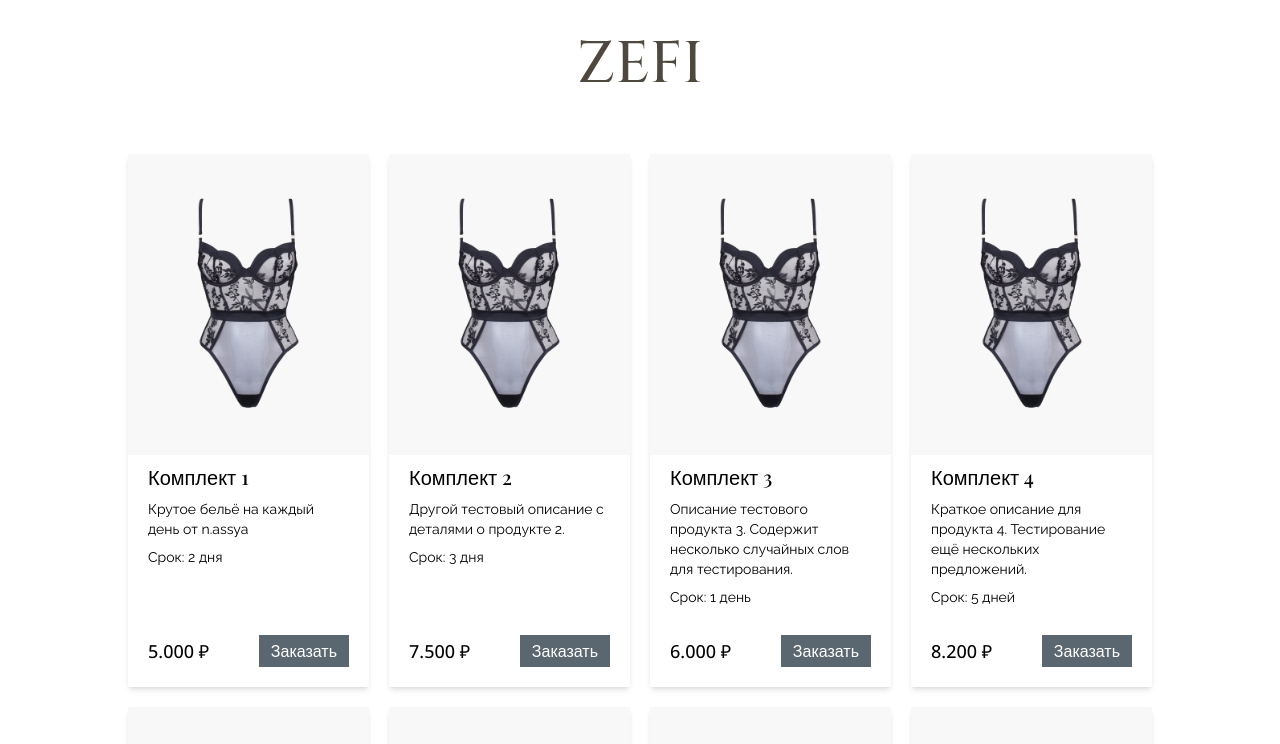
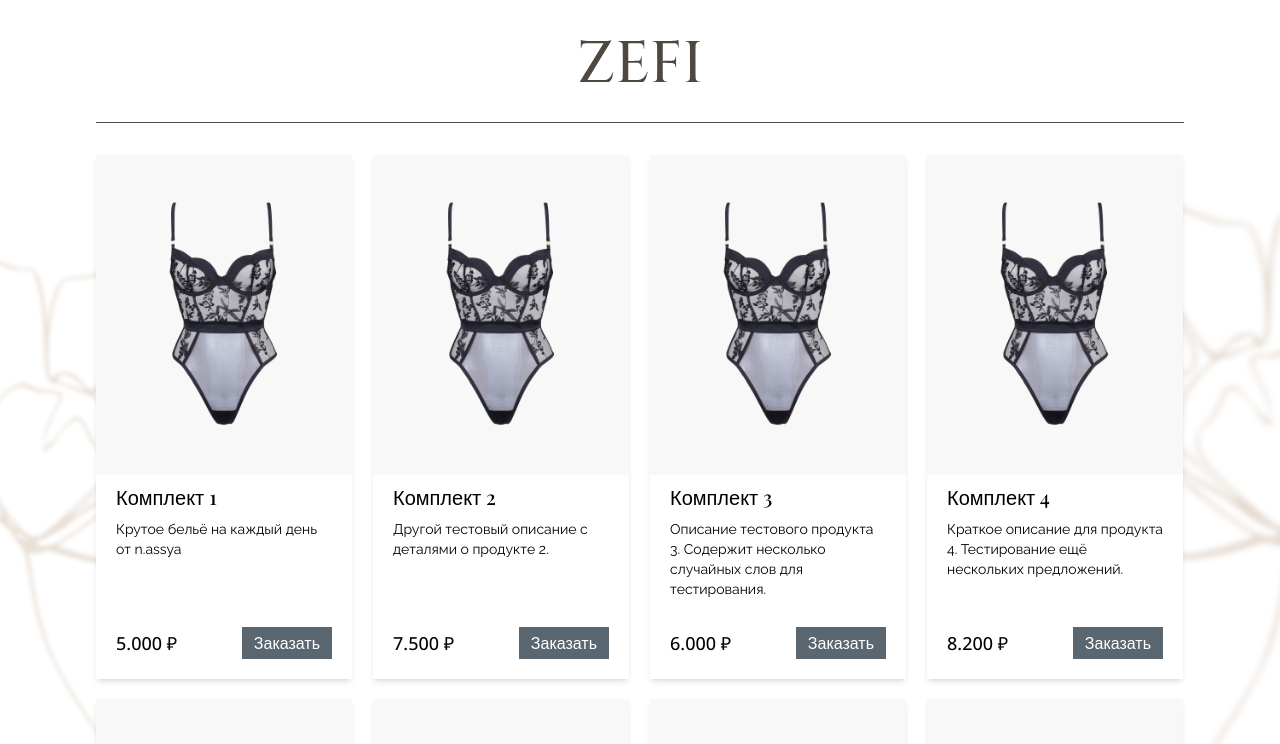
Before and after one commit to ptprt5m/zefi-catalog, a Next.js app: page / in a window 1280 px wide. Shown: the top 744 px of the page. Built offline with nearby package versions, Linux system fonts and the light colour scheme.

Commit message:
feat: added flowers on main bg

```diff
--- a/public/api/products.json
+++ b/public/api/products.json
@@ -4,79 +4,69 @@
         "name": "Комплект 1",
         "description": "Крутое бельё на каждый день от n.assya",
         "image": ["/images/lingerie.jpg", "/images/lingerie2.jpeg"],
-        "price": "5000",
-        "time": "2 дня"
+        "price": "5000"
     },
     {
         "id": 1,
         "name": "Комплект 2",
         "description": "Другой тестовый описание с деталями о продукте 2.",
         "image": ["/images/lingerie.jpg", "/images/lingerie2.jpeg"],
-        "price": "7500",
-        "time": "3 дня"
+        "price": "7500"
     },
     {
         "id": 2,
         "name": "Комплект 3",
         "description": "Описание тестового продукта 3. Содержит несколько случайных слов для тестирования.",
         "image": ["/images/lingerie.jpg", "/images/lingerie2.jpeg"],
-        "price": "6000",
-        "time": "1 день"
+        "price": "6000"
     },
     {
         "id": 3,
         "name": "Комплект 4",
         "description": "Краткое описание для продукта 4. Тестирование ещё нескольких предложений.",
         "image": ["/images/lingerie.jpg", "/images/lingerie2.jpeg"],
-        "price": "8200",
-        "time": "5 дней"
+        "price": "8200"
     },
     {
         "id": 4,
         "name": "Комплект 5",
         "description": "Детали тестового продукта 5. Содержит более конкретную информацию и характеристики.",
         "image": ["/images/lingerie.jpg", "/images/lingerie2.jpeg"],
-        "price": "4500",
-        "time": "2 дня"
+        "price": "4500"
     },
     {
         "id": 5,
         "name": "Комплект 6",
         "description": "Описание тестового продукта 6. Это ещё один пример продукта в списке.",
         "image": ["/images/lingerie.jpg", "/images/lingerie2.jpeg"],
-        "price": "9000",
-        "time": "7 дней"
+        "price": "9000"
     },
     {
         "id": 6,
         "name": "Комплект 7",
         "description": "Продукт 7 является хорошим примером более длинного описания с некоторым случайным текстом.",
         "image": ["/images/lingerie.jpg", "/images/lingerie2.jpeg"],
-        "price": "5200",
-        "time": "4 дня"
+        "price": "5200"
     },
     {
         "id": 7,
         "name": "Комплект 8",
         "description": "Тестовый продукт 8 с другим примером описания. Некоторое случайное тестовое слово.",
         "image": ["/images/lingerie.jpg", "/images/lingerie2.jpeg"],
-        "price": "7800",
-        "time": "6 дней"
+        "price": "7800"
     },
     {
         "id": 8,
         "name": "Комплект 9",
         "description": "Описание продукта 9. Просто текст для тестирования.",
         "image": ["/images/lingerie.jpg", "/images/lingerie2.jpeg"],
-        "price": "6500",
-        "time": "3 дня"
+        "price": "6500"
     },
     {
         "id": 9,
         "name": "Комплект 10",
         "description": "Последний тестовый продукт в этом списке. Случайное описание для тестирования.",
         "image": ["/images/lingerie.jpg", "/images/lingerie2.jpeg"],
-        "price": "8400",
-        "time": "8 дней"
+        "price": "8400"
     }
 ]
--- a/src/app/layout.tsx
+++ b/src/app/layout.tsx
@@ -2,7 +2,7 @@ import type { Metadata } from 'next'
 
 import './globals.css'
 import { cn, open_sans } from '@/utils'
-import { Footer, Header } from '@/components'
+import { FlowerLeftSVG, FlowerRightSVG, Footer, Header } from '@/components'
 
 export const metadata: Metadata = {
     title: 'Create Next App',
@@ -18,7 +18,7 @@ export default function RootLayout({
         <html lang="en">
             <body
                 className={cn(
-                    'w-full max-w-5xl m-auto min-h-screen flex flex-col justify-between items-center h-full',
+                    'w-full max-w-6xl m-auto min-h-screen flex flex-col justify-between items-center h-full overflow-x-hidden px-8',
                     open_sans.className
                 )}
             >
@@ -26,6 +26,16 @@ export default function RootLayout({
                 <main className="flex-grow pt-8 pb-14 w-full h-full">
                     {children}
                 </main>
+                <div className="hidden lg:flex fixed top-0 left-0 w-full h-full -z-10">
+                    <FlowerLeftSVG
+                        size={340}
+                        className="absolute left-[8%] top-1/4 transform -translate-x-1/2 opacity-40 blur-[2px]"
+                    />
+                    <FlowerRightSVG
+                        size={490}
+                        className="absolute right-[6%] top-1/4 transform translate-x-1/2 opacity-50 blur-[3px]"
+                    />
+                </div>
                 <Footer />
             </body>
         </html>
--- a/src/components/Footer.tsx
+++ b/src/components/Footer.tsx
@@ -4,7 +4,7 @@ import { SocialLinksBlock } from './SocialLinksBlock'
 
 export const Footer = () => (
     <footer className="py-10 border-t border-zefi-brown w-full flex gap-3 justify-between items-center">
-        <p className={cn('text-zefi-brown text', raleway.className)}>
+        <p className={cn('text-zefi-brown font-medium', raleway.className)}>
             {FOOTER.text.toUpperCase()} <span> {FOOTER.copyright}</span>
         </p>
         <SocialLinksBlock />
--- a/src/components/Header.tsx
+++ b/src/components/Header.tsx
@@ -1,7 +1,7 @@
 import { LogoSVG } from './svg'
 
 export const Header = () => (
-    <header className="w-full flex justify-center items-center py-10">
+    <header className="w-full flex justify-center items-center py-10 border-b border-zefi-brown">
         <LogoSVG />
     </header>
 )
--- a/src/components/index.ts
+++ b/src/components/index.ts
@@ -2,4 +2,12 @@ export { Header } from './Header'
 export { Footer } from './Footer'
 export { SocialLinksBlock } from './SocialLinksBlock'
 
-export { LogoSVG } from './svg'
+export {
+    LogoSVG,
+    FlowerLeftSVG,
+    FlowerRightSVG,
+    InstagramSVG,
+    TelegramSVG,
+    VKontakteSVG,
+    WhatsAppSVG,
+} from './svg'
--- a/src/components/products/ProductCard.tsx
+++ b/src/components/products/ProductCard.tsx
@@ -3,14 +3,8 @@ import { cn, formatNumberWithDots, playfair, raleway } from '@/utils'
 import Image from 'next/image'
 import Link from 'next/link'
 
-export const ProductCard = ({
-    name,
-    description,
-    price,
-    time,
-    image,
-}: IProduct) => (
-    <div className="flex flex-col gap-2 max-w-64 items-center shadow-md">
+export const ProductCard = ({ name, description, price, image }: IProduct) => (
+    <div className="flex flex-col gap-2 max-w-64 items-center shadow-md bg-white">
         <Image
             height={100}
             width={200}
@@ -23,7 +17,6 @@ export const ProductCard = ({
                 {name}
             </h2>
             <p className={cn('text-sm', raleway.className)}>{description}</p>
-            <p className={cn('text-sm', raleway.className)}>Срок: {time}</p>
         </div>
         <div className="flex gap-3 justify-between items-center p-5 w-full">
             <p className={cn('text-lg font-medium')}>
--- a/src/components/svg/FlowerLeft.tsx
+++ b/src/components/svg/FlowerLeft.tsx
@@ -1,4 +1,4 @@
-export const FlowerLeftSVG = ({ size = 50 }) => (
+export const FlowerLeftSVG = ({ size = 50, className }) => (
     <svg
         height="100%"
         strokeMiterlimit="10"
@@ -14,6 +14,7 @@ export const FlowerLeftSVG = ({ size = 50 }) => (
         xmlSpace="preserve"
         xmlns="http://www.w3.org/2000/svg"
         xmlnsXlink="http://www.w3.org/1999/xlink"
+        className={className}
     >
         <defs />
         <clipPath id="ArtboardFrame">
--- a/src/components/svg/FlowerRight.tsx
+++ b/src/components/svg/FlowerRight.tsx
@@ -1,4 +1,4 @@
-export const FlowerRightSVG = ({ size = 50 }) => (
+export const FlowerRightSVG = ({ size = 50, className }) => (
     <svg
         height="100%"
         strokeMiterlimit="10"
@@ -14,6 +14,7 @@ export const FlowerRightSVG = ({ size = 50 }) => (
         xmlSpace="preserve"
         xmlns="http://www.w3.org/2000/svg"
         xmlnsXlink="http://www.w3.org/1999/xlink"
+        className={className}
     >
         <defs />
         <g id="Слой-3">
--- a/src/models/types.ts
+++ b/src/models/types.ts
@@ -3,7 +3,7 @@ export interface IProduct {
     name: string
     description: string
     price: number
-    image: string
+    image: string[]
     time: string
 }
 
```
